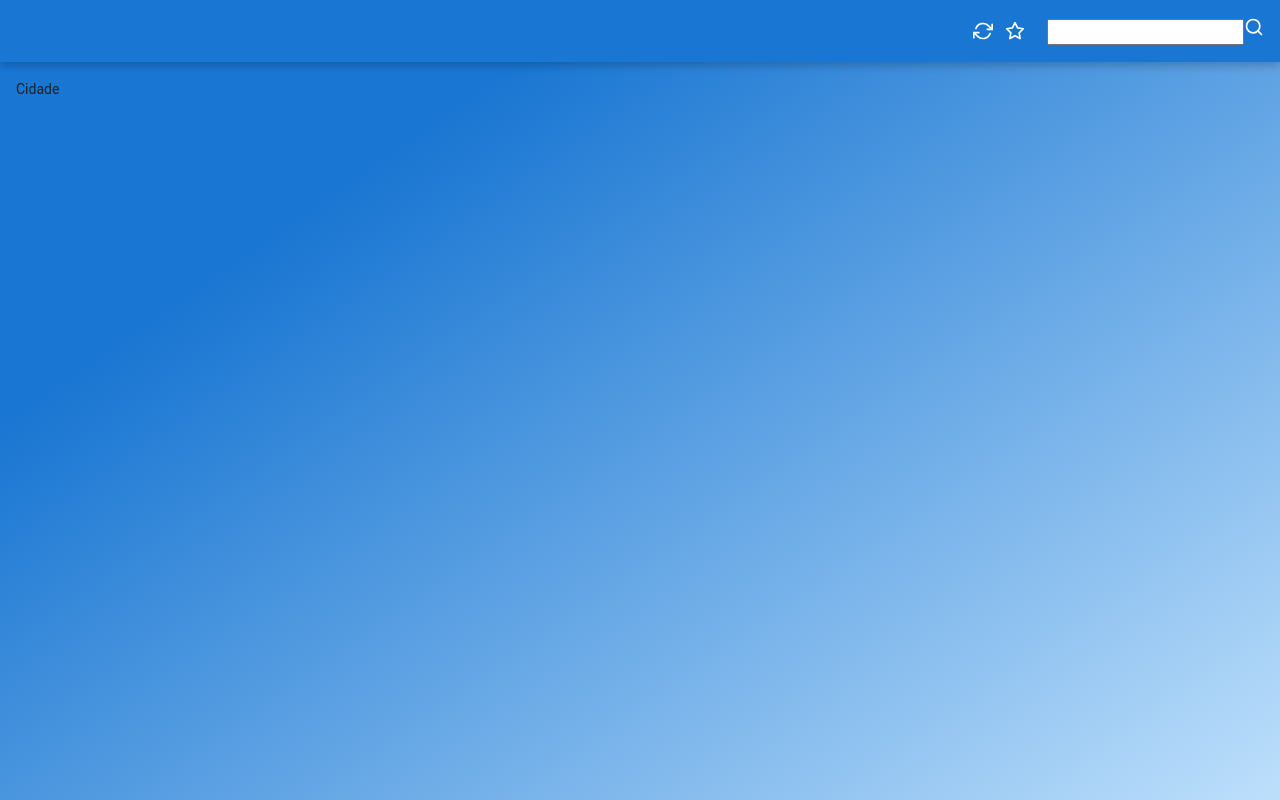
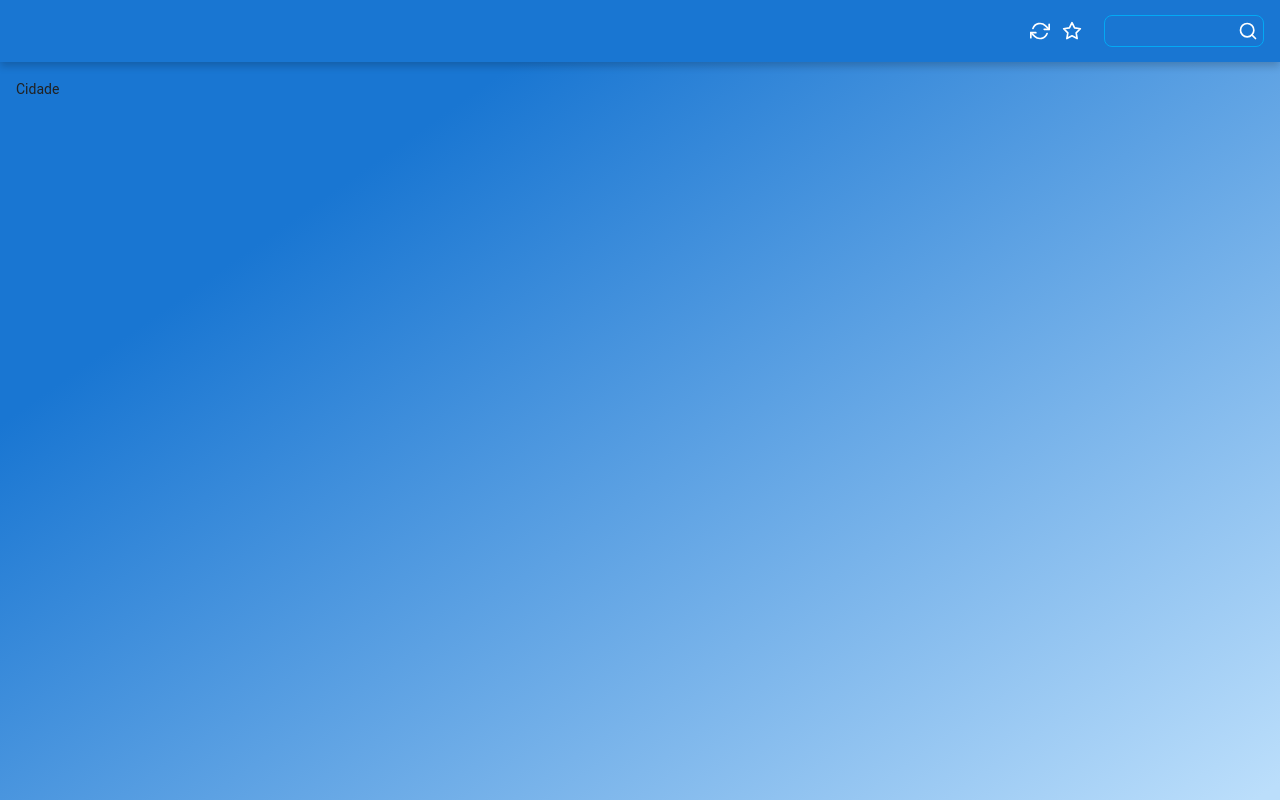
Before and after one commit to mourabraz/weather-app, a React (Create React App) app: page / in a window 1280 px wide. Built offline with nearby package versions, Linux system fonts and the light colour scheme.

Commit message:
add input to header

```diff
--- a/src/pages/_layouts/Default/components/Header/index.tsx
+++ b/src/pages/_layouts/Default/components/Header/index.tsx
@@ -2,6 +2,8 @@ import React from 'react';
 import { FiRefreshCw, FiStar, FiSearch } from 'react-icons/fi';
 
 import { Button } from '../../../../../components/Button';
+import { Input } from '../../../../../components/Input';
+import { Colors } from '../../../../../styles/colors';
 
 import { Container } from './styles';
 
@@ -14,10 +16,13 @@ export const Header: React.FC = () => {
       <Button icon={FiStar} title="Add/Remove from favourites">
         favourite
       </Button>
-      <div>
-        <input type="text" />
-        <FiSearch size={20} color="white" />
-      </div>
+      <Input
+        icon={FiSearch}
+        valueChange={console.log}
+        iconColor={Colors.textIcons}
+        borderColor={Colors.accent}
+        color={Colors.textIcons}
+      />
     </Container>
   );
 };
```
